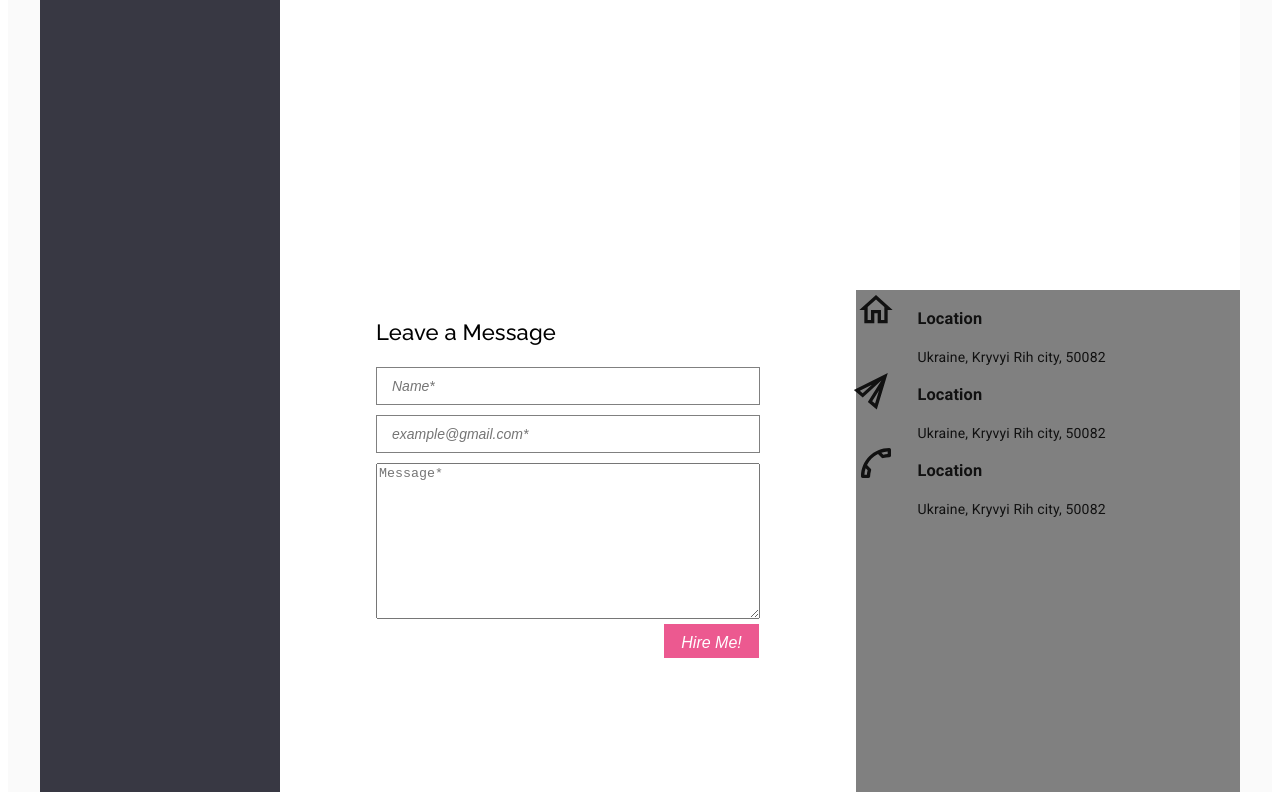
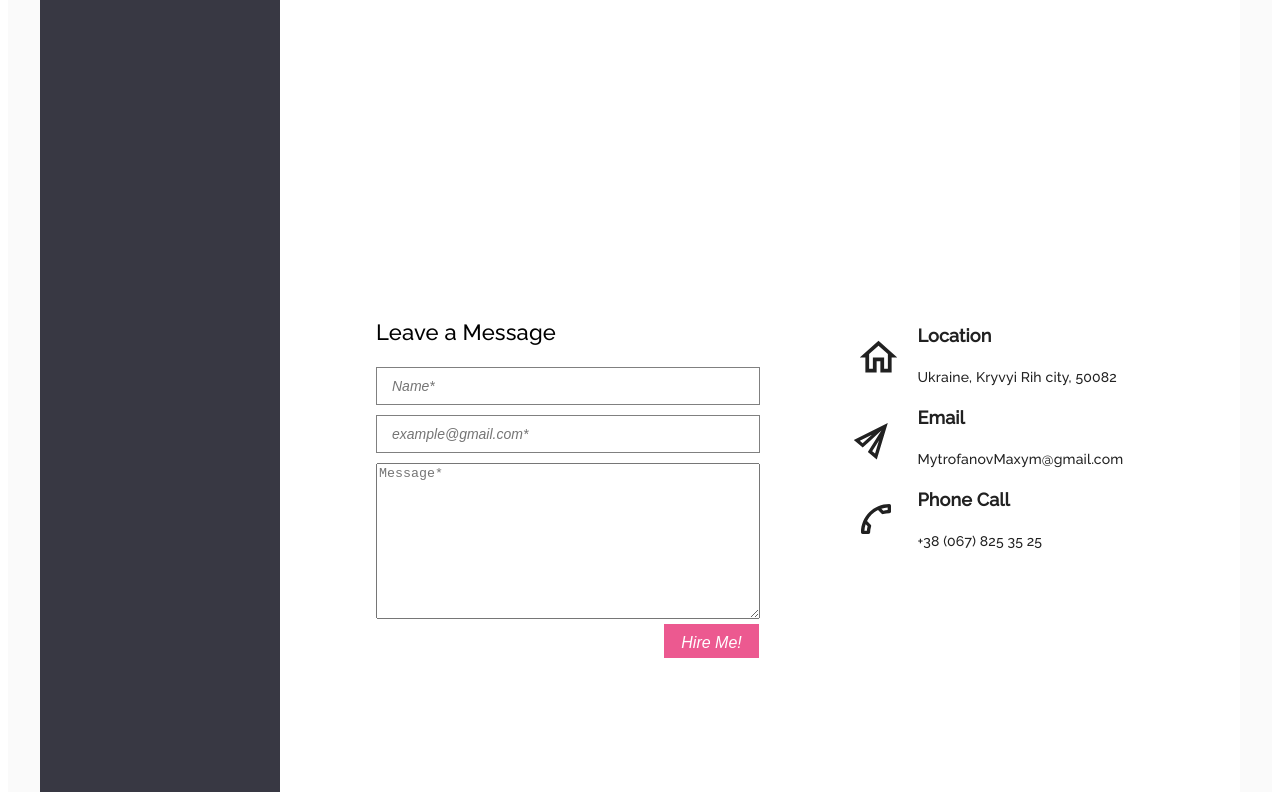
Before and after one commit to mytrofanov/resume6, a React (Create React App) app: page / in a window 1280 px wide. Shown: the part 1592-2392 px from the top of the page. Built offline with nearby package versions, Linux system fonts and the light colour scheme.

Commit message:
Сделал блок обратной связи

```diff
--- a/src/App.css
+++ b/src/App.css
@@ -35,5 +35,5 @@
 }
 .contact {
     width: 50%;
-    background-color: gray;
+
 }
--- a/src/components/contacts/ContactInfo.js
+++ b/src/components/contacts/ContactInfo.js
@@ -12,12 +12,12 @@ export function ContactInfo() {
                     <div className={s.icon}>
                         <HomeOutlinedIcon
                             sx={{
-                                fontSize: 40
+                                fontSize: 45
                             }}/>
                     </div>
                     <div>
-                        <h3>Location</h3>
-                        Ukraine, Kryvyi Rih city, 50082
+                        <h3 className={s.InfoHeader}>Location</h3>
+                        <span className={s.InfoText}>Ukraine, Kryvyi Rih city, 50082 </span>
                     </div>
                 </div>
 
@@ -26,12 +26,13 @@ export function ContactInfo() {
                         <SendOutlinedIcon
                             sx={{
                                 fontSize: 40,
-                                transform: "rotate(310deg)"
-                            }}
-                        />
+                                transform: 'rotate(310deg)'
+                            }}/>
                     </div>
-                    <div><h3>Location</h3>
-                        Ukraine, Kryvyi Rih city, 50082</div>
+                    <div>
+                        <h3 className={s.InfoHeader}>Email</h3>
+                        <span className={s.InfoText}>MytrofanovMaxym@gmail.com </span>
+                    </div>
                 </div>
 
                 <div className={s.InfoBlock}>
@@ -39,21 +40,19 @@ export function ContactInfo() {
                         <LocalPhoneOutlinedIcon
                             sx={{
                                 fontSize: 40,
-                                transform: "rotate(90deg)"
-                            }}
-                        />
+                                transform: 'rotate(90deg)'
+                            }}/>
                     </div>
                     <div>
-                        <h3>Location</h3>
-                        Ukraine, Kryvyi Rih city, 50082</div>
+                        <h3 className={s.InfoHeader}>Phone Call</h3>
+                        <span className={s.InfoText}>+38 (067) 825 35 25 </span>
+                    </div>
                 </div>
-
 
 
             </div>
         </div>
 
 
-
     )
 }
--- a/src/components/contacts/ContactInfo.module.css
+++ b/src/components/contacts/ContactInfo.module.css
@@ -1,6 +1,8 @@
 .ContactInfo {
     display: flex;
     flex-direction: column;
+    font-family: "Raleway", sans-serif;
+    margin-top: 15px;
 
 }
 
@@ -10,12 +12,12 @@
     width: 80%;
 }
 .icon {
-
+    padding-top: 30px;
     width: 20%;
 }
-.Phone {
-    transform: rotate(90deg);
+.InfoHeader {
+    font-size: 18px;
 }
-.Send {
-    transform: rotate(310deg);
+.InfoText {
+    font-size: 14px;
 }
```
